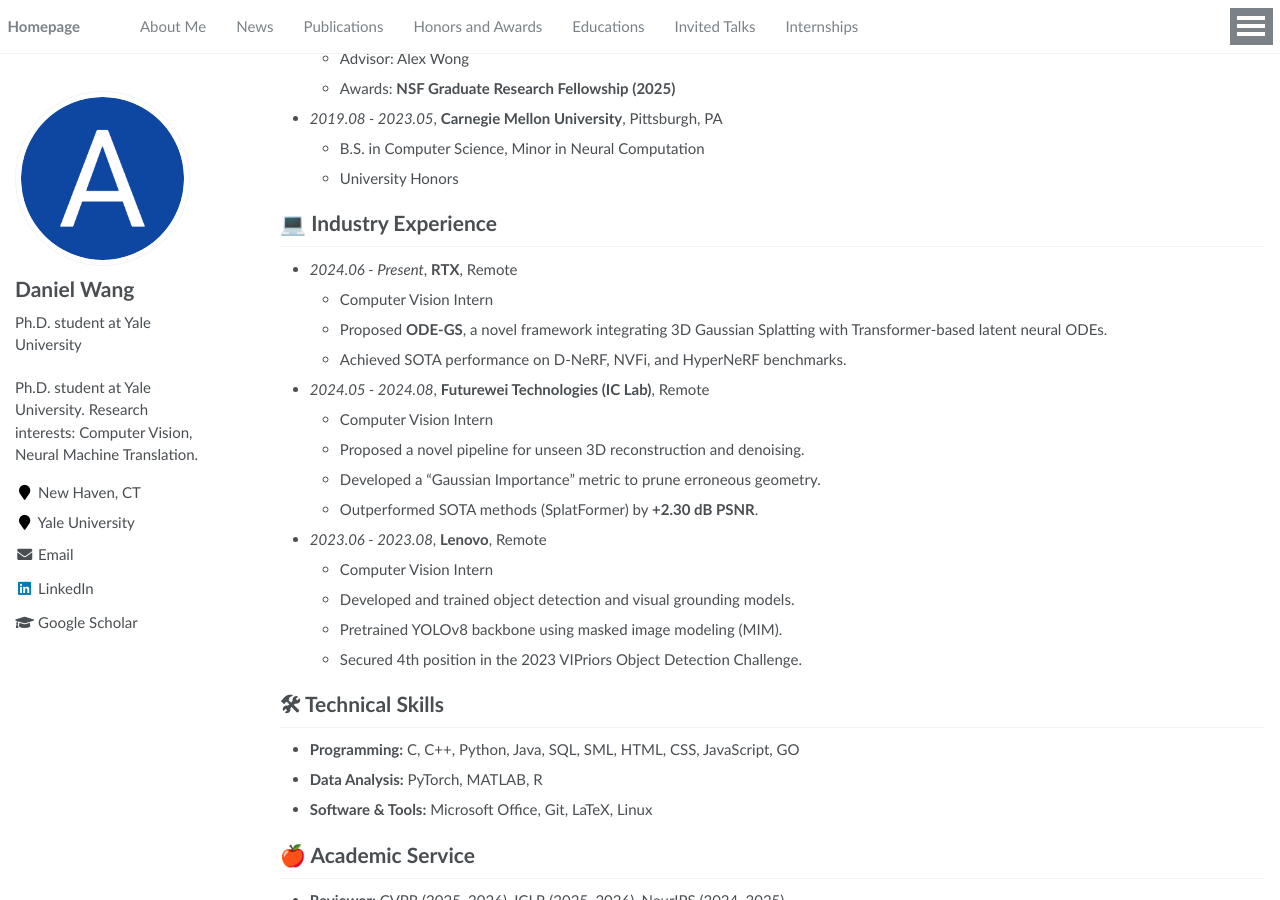
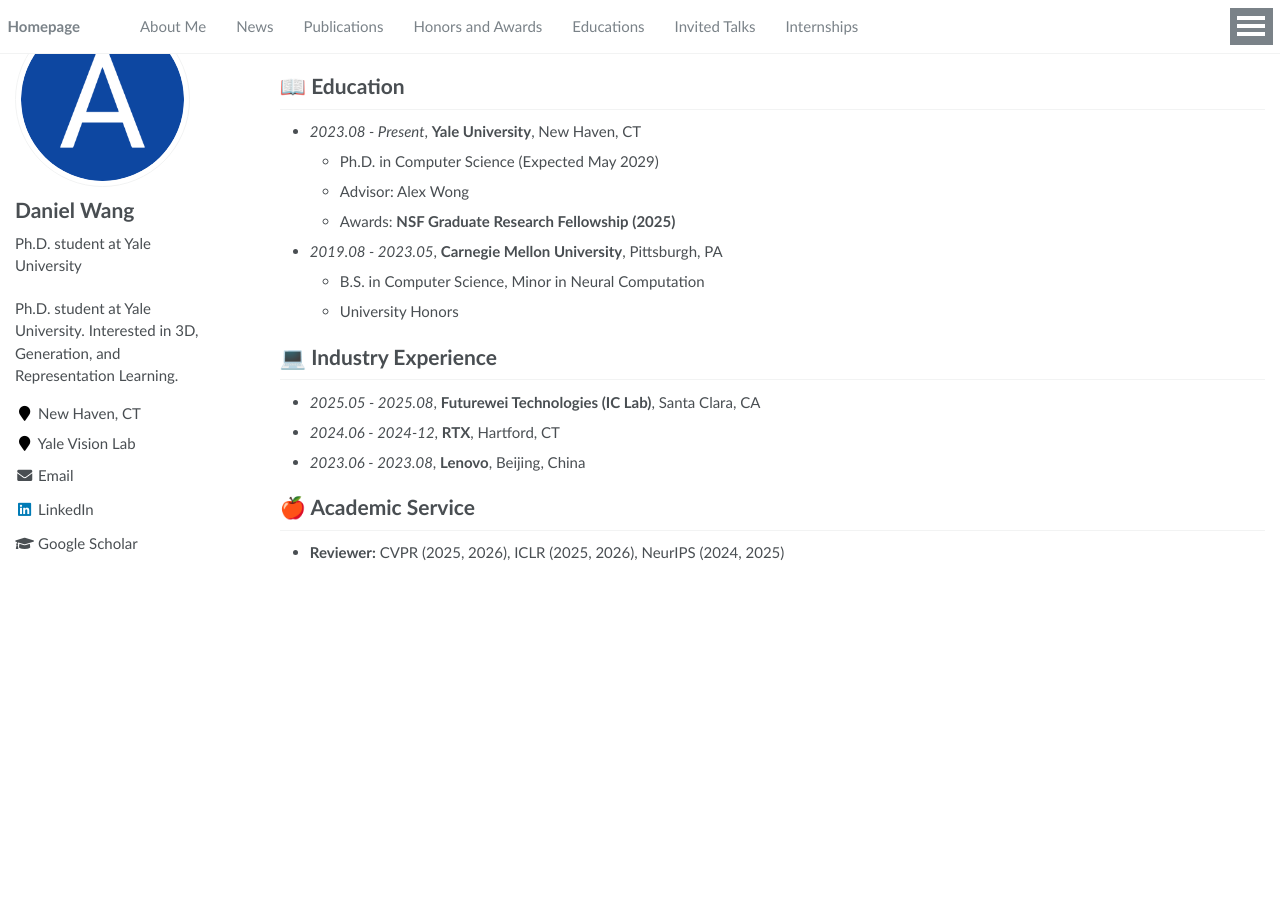
Before and after one commit to preacherwhite/preacherwhite.github.io, a Jekyll site: the page built from _pages/about.md, in a window 1280 px wide and 900 px high, scrolled down 1334 px. Built offline with Jekyll 4.4.1, drawn with Linux system fonts in a browser that asks for light colours; a script that is not in the unit is left out; after the commit the page ends 1913 px from its top, so only the background shows below that; some of the changed text lies outside the part shown.

Commit message:
small edits

```diff
--- a/_config.yml
+++ b/_config.yml
@@ -7,7 +7,7 @@
 
 # Site Settings
 title                    : "Daniel Wang"
-description              : "Ph.D. student at Yale University. Research interests: Computer Vision, Neural Machine Translation."
+description              : "Ph.D. student at Yale University. Interested in 3D, Generation, and Representation Learning."
 repository               : "preacherwhite/preacherwhite.github.io"
 google_scholar_stats_use_cdn : true
 
@@ -25,7 +25,7 @@
   avatar           : "images/android-chrome-512x512.png"
   bio              : "Ph.D. student at Yale University"
   location         : "New Haven, CT"
-  employer         : "Yale University"
+  employer         : "Yale Vision Lab"
   pubmed           :
   googlescholar    : "https://scholar.google.com/citations?user=Rk_pDPEAAAAJ&hl=en"
   email            : "daniel.wang.dhw33@yale.edu"
--- a/_pages/about.md
+++ b/_pages/about.md
@@ -22,6 +22,15 @@
 You can find my full CV [here](files/cv.pdf) (placeholder link).
 
 <a href='https://scholar.google.com/citations?user=Rk_pDPEAAAAJ&hl=en'><img src="https://img.shields.io/endpoint?url={{ url | url_encode }}&logo=Google%20Scholar&labelColor=f6f6f6&color=9cf&style=flat&label=citations"></a>
+
+<div style="padding: 1.5rem; background: linear-gradient(135deg, #f0f7ff 0%, #faf9f7 100%); border-radius: 12px; border-left: 4px solid #3b7dd8; margin-top: 2rem; margin-bottom: 2rem;">
+    <div style="font-family: 'Inter', sans-serif; font-size: 0.95rem; color: #374151; font-weight: 500; margin-bottom: 0.5rem;">
+        NSF Graduate Research Fellowship (2025) 🏆
+    </div>
+    <div style="font-size: 0.9rem; color: #6b7280;">
+        Awarded for potential significant research achievements in STEM.
+    </div>
+</div>
 
 # 🔥 News
 - *2024.06*: &nbsp;🎉🎉 Joined **RTX** as a Computer Vision Intern.
@@ -83,27 +92,11 @@
   - University Honors
 
 # 💻 Industry Experience
-- *2024.06 - Present*, **RTX**, Remote
-  - Computer Vision Intern
-  - Proposed **ODE-GS**, a novel framework integrating 3D Gaussian Splatting with Transformer-based latent neural ODEs.
-  - Achieved SOTA performance on D-NeRF, NVFi, and HyperNeRF benchmarks.
+- *2025.05 - 2025.08*, **Futurewei Technologies (IC Lab)**, Santa Clara, CA
 
-- *2024.05 - 2024.08*, **Futurewei Technologies (IC Lab)**, Remote
-  - Computer Vision Intern
-  - Proposed a novel pipeline for unseen 3D reconstruction and denoising.
-  - Developed a "Gaussian Importance" metric to prune erroneous geometry.
-  - Outperformed SOTA methods (SplatFormer) by **+2.30 dB PSNR**.
+- *2024.06 - 2024-12*, **RTX**, Hartford, CT
 
-- *2023.06 - 2023.08*, **Lenovo**, Remote
-  - Computer Vision Intern
-  - Developed and trained object detection and visual grounding models.
-  - Pretrained YOLOv8 backbone using masked image modeling (MIM).
-  - Secured 4th position in the 2023 VIPriors Object Detection Challenge.
-
-# 🛠 Technical Skills
-- **Programming:** C, C++, Python, Java, SQL, SML, HTML, CSS, JavaScript, GO
-- **Data Analysis:** PyTorch, MATLAB, R
-- **Software & Tools:** Microsoft Office, Git, LaTeX, Linux
+- *2023.06 - 2023.08*, **Lenovo**, Beijing, China
 
 # 🍎 Academic Service
 - **Reviewer:** CVPR (2025, 2026), ICLR (2025, 2026), NeurIPS (2024, 2025)
```
